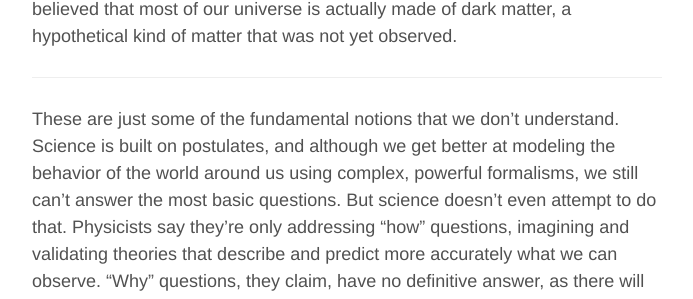
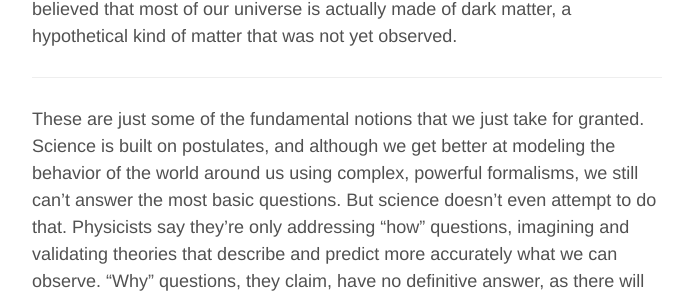
Before and after one commit to aoghina/aoghina.github.io, a Jekyll site: the page built from _posts/2016-01-17-misunderstanding-science.md, in a window 1280 px wide and 900 px high, scrolled down 1235 px. Shown: the part 151-450 px from the top of the window, without its empty margins (293-986 px from the left). Built offline with Jekyll 4.4.1, drawn with Linux system fonts in a browser that asks for light colours; comment, search, counter and statistics services are not loaded; some of the changed text lies outside the part shown.

Commit message:
Small updates

```diff
--- a/_posts/2016-01-17-misunderstanding-science.md
+++ b/_posts/2016-01-17-misunderstanding-science.md
@@ -29,4 +29,4 @@ Matter makes up these objects around us, but we don't know what it itself is mad
 
 ---
 
-These are just some of the fundamental notions that we don't understand. Science is built on postulates, and although we get better at modeling the behavior of the world around us using complex, powerful formalisms, we still can't answer the most basic questions. But science doesn't even attempt to do that. Physicists say they're only addressing "how" questions, imagining and validating theories that describe and predict more accurately what we can observe. "Why" questions, they claim, have no definitive answer, as there will always be a certain base level of "why" where the answer can only be "because". These distinctions and limitations are nothing new, but many seem unaware of them, believing that science can eventually clarify everything.
+These are just some of the fundamental notions that we just take for granted. Science is built on postulates, and although we get better at modeling the behavior of the world around us using complex, powerful formalisms, we still can't answer the most basic questions. But science doesn't even attempt to do that. Physicists say they're only addressing "how" questions, imagining and validating theories that describe and predict more accurately what we can observe. "Why" questions, they claim, have no definitive answer, as there will always be a certain base level of "why" where the answer can only be "because". These distinctions and limitations are nothing new, but many seem unaware of them, believing that science can eventually clarify everything.
```
Also changed, not shown: other parts of _posts/2016-01-17-misunderstanding-science.md (+1 -1 lines).
